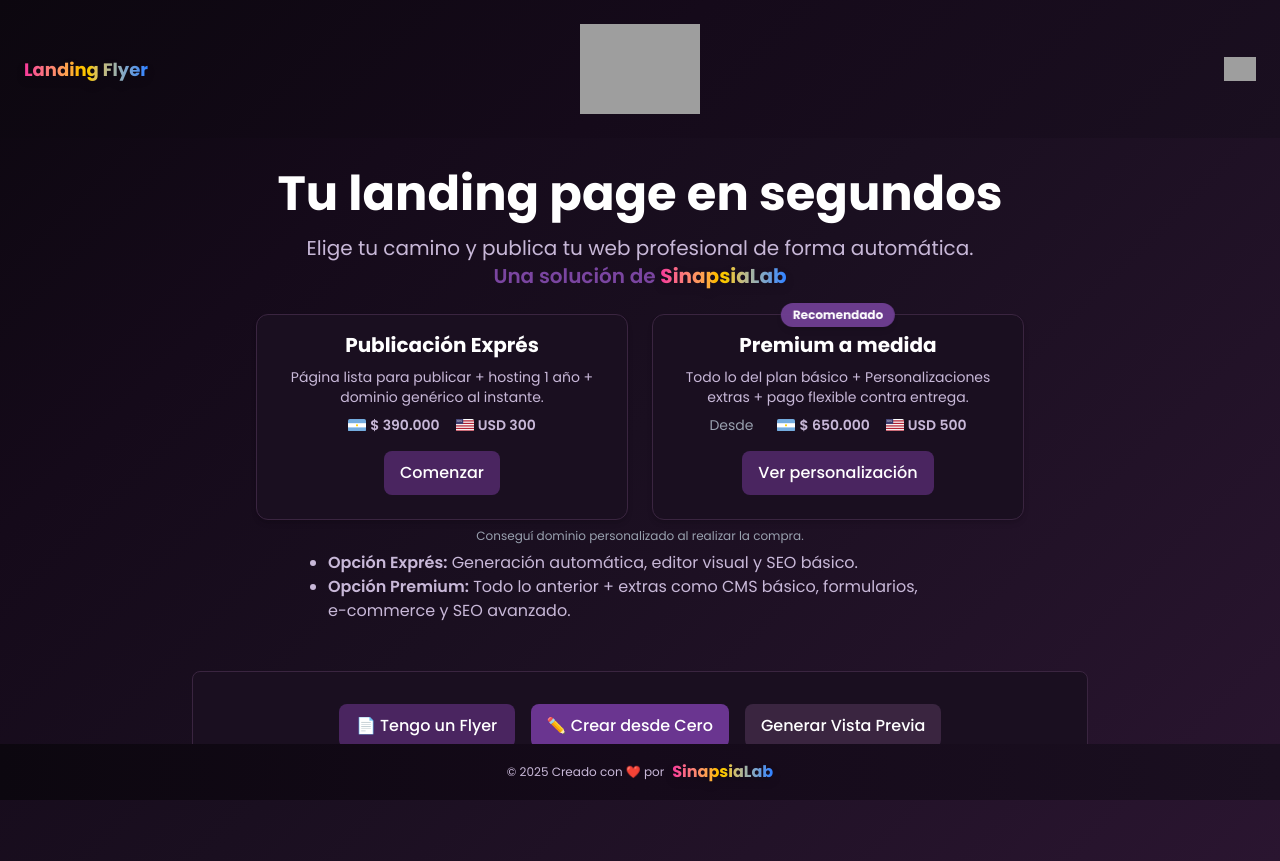
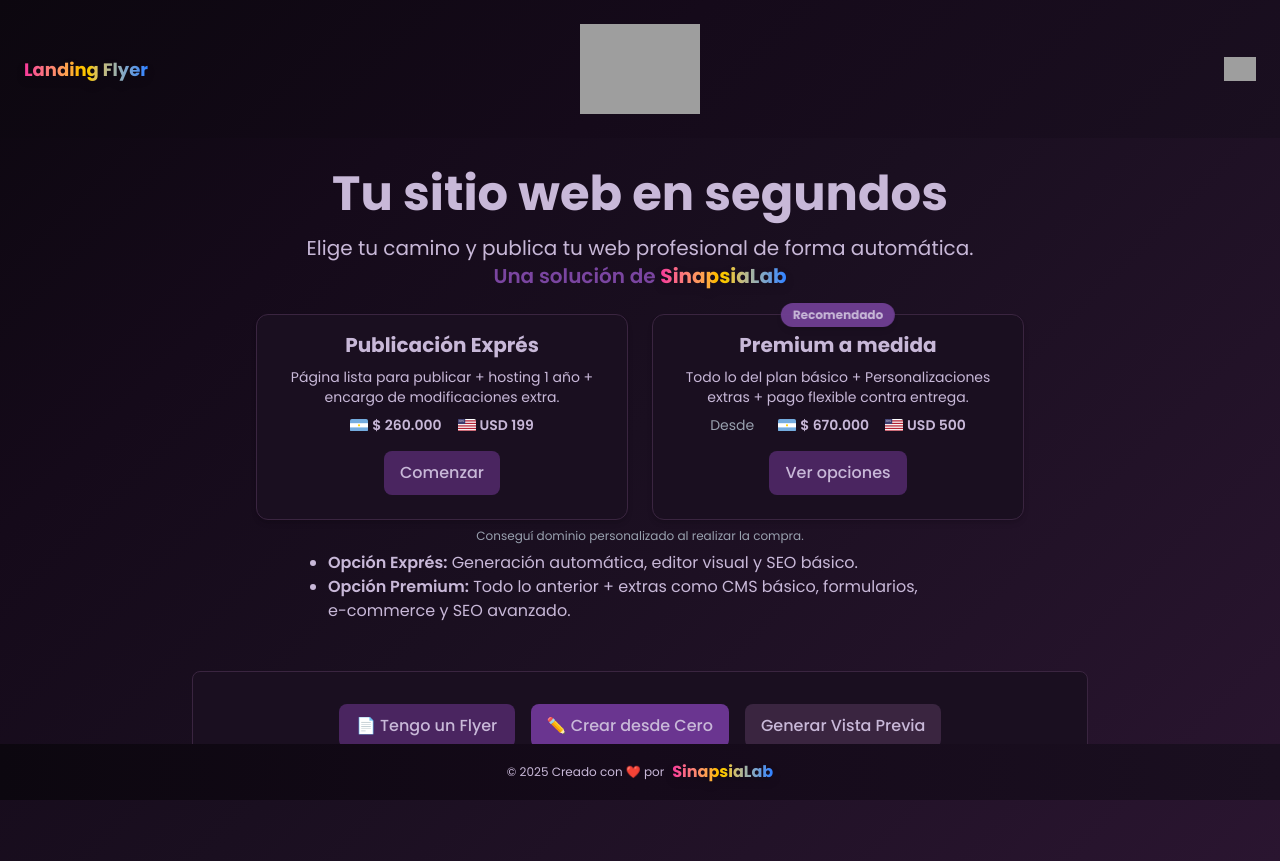
Before and after one commit to CharlyBGood/landingflyer, a React (Vite) app in the folder frontend/: page / in a window 1280 px wide. Built offline with nearby package versions, Linux system fonts and the light colour scheme; grey boxes are pictures that could not be loaded.

Commit message:
modify colors to use custom colors

```diff
--- a/frontend/src/components/Editor.jsx
+++ b/frontend/src/components/Editor.jsx
@@ -64,7 +64,7 @@ function Editor() {
             const btn = document.createElement('button');
             btn.type = 'button';
             btn.textContent = 'Reemplazar imagen';
-            btn.className = 'img-replace-btn absolute z-50 px-2 py-1 rounded bg-purple-600 text-white text-xs shadow hover:bg-purple-700 focus:outline-none';
+            btn.className = 'img-replace-btn absolute z-50 px-2 py-1 rounded bg-purple-600 text-sinapsia-light text-xs shadow hover:bg-purple-700 focus:outline-none';
             btn.style.position = 'absolute';
             btn.style.top = '8px';
             btn.style.left = '8px';
@@ -355,7 +355,7 @@ function Editor() {
         </div>
         <button
           onClick={handlePublish}
-          className="edit-mode-btn publish-btn-custom flex items-center gap-2 px-3 py-2 sm:px-4 sm:py-3 text-sm sm:text-base font-semibold text-white bg-gradient-to-r from-purple-500 to-purple-600 hover:from-purple-600 hover:to-purple-700 rounded-xl sm:rounded-2xl transition-all duration-200 transform hover:-translate-y-0.5 hover:shadow-lg focus:outline-none focus:ring-2 focus:ring-purple-500 focus:ring-offset-2"
+          className="edit-mode-btn publish-btn-custom flex items-center gap-2 px-3 py-2 sm:px-4 sm:py-3 text-sm sm:text-base font-semibold text-sinapsia-light bg-gradient-to-r from-purple-500 to-purple-600 hover:from-purple-600 hover:to-purple-700 rounded-xl sm:rounded-2xl transition-all duration-200 transform hover:-translate-y-0.5 hover:shadow-lg focus:outline-none focus:ring-2 focus:ring-purple-500 focus:ring-offset-2"
           aria-label="Publicar página"
         >
           <GlobeIcon size={18} className="flex-shrink-0" />
--- a/frontend/src/components/HeroCard.jsx
+++ b/frontend/src/components/HeroCard.jsx
@@ -5,9 +5,9 @@ export default function HeroCard({ header, paragraph, priceUSD, priceARS, btnTex
   return (
     <div className="flex-1 bg-sinapsia-base border border-sinapsia-accent rounded-xl p-4 flex flex-col items-center shadow-md relative">
       {recommended && (
-        <span className="absolute -top-3 left-1/2 -translate-x-1/2 bg-sinapsia-accent/80 backdrop-blur-sm text-white text-xs font-bold px-3 py-1 rounded-full shadow-md z-10" style={{backgroundColor: 'rgba(122,69,160,0.85)'}}>Recomendado</span>
+        <span className="absolute -top-3 left-1/2 -translate-x-1/2 bg-sinapsia-accent/80 backdrop-blur-sm text-sinapsia-light text-xs font-bold px-3 py-1 rounded-full shadow-md z-10" style={{backgroundColor: 'rgba(122,69,160,0.85)'}}>Recomendado</span>
       )}
-      <h3 className="text-xl font-bold mb-2 text-white">
+      <h3 className="text-xl font-bold mb-2 text-sinapsia-light">
         {header}
       </h3>
       <p className="text-sinapsia-light mb-2 text-sm">
@@ -26,7 +26,7 @@ export default function HeroCard({ header, paragraph, priceUSD, priceARS, btnTex
           <span>USD {priceUSD}</span>
         </div>
       </div>
-      <button className="btn-sinapsia-primary w-full sm:w-auto px-4 py-2.5 text-white font-medium text-base rounded-lg transition-all duration-200 transform hover:-translate-y-0.5 hover:shadow-lg mb-2" onClick={onClick}>{btnText}</button>
+      <button className="btn-sinapsia-primary w-full sm:w-auto px-4 py-2.5 text-sinapsia-light font-medium text-base rounded-lg transition-all duration-200 transform hover:-translate-y-0.5 hover:shadow-lg mb-2" onClick={onClick}>{btnText}</button>
     </div>
   )
 }
--- a/frontend/src/components/HeroCardContainer.jsx
+++ b/frontend/src/components/HeroCardContainer.jsx
@@ -6,9 +6,9 @@ export default function HeroCardContainer({ onBasicClick, onPremiumClick }) {
       <div className="flex flex-col sm:flex-row gap-6 justify-center items-stretch max-w-3xl mx-auto mb-4">
         <HeroCard
           header="Publicación Exprés"
-          paragraph="Página lista para publicar + hosting 1 año + dominio genérico al instante."
-          priceUSD={300}
-          priceARS={390000}
+          paragraph="Página lista para publicar + hosting 1 año + encargo de modificaciones extra."
+          priceUSD={199}
+          priceARS={260000}
           btnText="Comenzar"
           onClick={onBasicClick}
         />
@@ -16,8 +16,8 @@ export default function HeroCardContainer({ onBasicClick, onPremiumClick }) {
           header="Premium a medida"
           paragraph="Todo lo del plan básico + Personalizaciones extras + pago flexible contra entrega."
           priceUSD={500}
-          priceARS={650000}
-          btnText="Ver personalización"
+          priceARS={670000}
+          btnText="Ver opciones"
           fromLabel
           recommended
           onClick={onPremiumClick}
--- a/frontend/src/components/HeroSection.jsx
+++ b/frontend/src/components/HeroSection.jsx
@@ -19,11 +19,9 @@ export default function HeroSection({
 
   const handleFlyerClick = () => {
     setInputMode('image');
-    // Trigger file input click
     document.getElementById('file-input').click();
   };
 
-  // Scroll to form section
   const handleScrollToForm = () => {
     const formSection = document.getElementById('form-section');
     if (formSection) {
@@ -31,7 +29,6 @@ export default function HeroSection({
     }
   };
 
-  // Modal for premium extras (simple preview)
   const [showExtrasModal, setShowExtrasModal] = React.useState(false);
   const handlePremiumClick = () => setShowExtrasModal(true);
   const handleCloseExtrasModal = () => setShowExtrasModal(false);
@@ -46,10 +43,9 @@ export default function HeroSection({
 
   return (
     <>
-
       <header className="mb-8 sm:mb-12 text-center">
-        <h1 className="text-3xl sm:text-4xl lg:text-5xl font-bold mb-2 sm:mb-4 text-white">
-          Tu landing page en segundos
+        <h1 className="text-3xl sm:text-4xl lg:text-5xl font-bold mb-2 sm:mb-4 text-sinapsia-light">
+          Tu sitio web en segundos
         </h1>
         <p className="text-base sm:text-lg lg:text-xl max-w-3xl mx-auto px-4 mb-6 text-sinapsia-light">
           Elige tu camino y publica tu web profesional de forma automática.<br />
@@ -90,25 +86,23 @@ export default function HeroSection({
           <button
             onClick={handleFlyerClick}
             disabled={isLoading}
-            className="btn-sinapsia-primary w-full sm:w-auto px-4 py-2.5 disabled:bg-gray-500 text-white font-medium text-sm sm:text-base rounded-lg transition-all duration-200 transform hover:-translate-y-0.5 hover:shadow-lg min-w-0 sm:min-w-44"
+            className="btn-sinapsia-primary w-full sm:w-auto px-4 py-2.5 disabled:bg-gray-500 text-sinapsia-light font-medium text-sm sm:text-base rounded-lg transition-all duration-200 transform hover:-translate-y-0.5 hover:shadow-lg min-w-0 sm:min-w-44"
           >
             📄 {selectedFile ? selectedFile.name.substring(0, 20) + '...' : 'Tengo un Flyer'}
           </button>
 
-          {/* Botón "Crear desde cero" */}
           <button
             onClick={() => setInputMode('manual')}
             disabled={isLoading}
-            className="btn-sinapsia-secondary w-full sm:w-auto px-4 py-2.5 disabled:bg-gray-500 text-white font-medium text-sm sm:text-base rounded-lg transition-all duration-200 transform hover:-translate-y-0.5 hover:shadow-lg min-w-0 sm:min-w-44"
+            className="btn-sinapsia-secondary w-full sm:w-auto px-4 py-2.5 disabled:bg-gray-500 text-sinapsia-light font-medium text-sm sm:text-base rounded-lg transition-all duration-200 transform hover:-translate-y-0.5 hover:shadow-lg min-w-0 sm:min-w-44"
           >
             ✏️ Crear desde Cero
           </button>
 
-          {/* Botón Generar */}
           <button
             onClick={inputMode === 'image' ? handleGeneratePreview : () => { }}
             disabled={isLoading || (inputMode === 'image' && !selectedFile)}
-            className="btn-sinapsia-tertiary w-full sm:w-auto px-4 py-2.5 disabled:bg-gray-500 text-white font-medium text-sm sm:text-base rounded-lg transition-all duration-200 transform hover:-translate-y-0.5 hover:shadow-lg disabled:transform-none disabled:shadow-none min-w-0 sm:min-w-44"
+            className="btn-sinapsia-tertiary w-full sm:w-auto px-4 py-2.5 disabled:bg-gray-500 text-sinapsia-light font-medium text-sm sm:text-base rounded-lg transition-all duration-200 transform hover:-translate-y-0.5 hover:shadow-lg disabled:transform-none disabled:shadow-none min-w-0 sm:min-w-44"
           >
             {isLoading ? 'Generando...' : 'Generar Vista Previa'}
           </button>
@@ -127,15 +121,14 @@ export default function HeroSection({
         )}
       </main>
 
-      {/* Modal para formulario manual */}
       {inputMode === 'manual' && (
         <div className="modal-overlay fixed inset-0 bg-black/80 flex items-center justify-center z-[1000] p-4">
           <div className="modal-container bg-sinapsia-gradient w-full max-w-4xl max-h-[90vh] overflow-hidden rounded-2xl shadow-2xl">
             <div className="bg-sinapsia-deep flex justify-between items-center p-6 sm:p-8 border-b border-gray-600/30">
-              <h2 className="text-white m-0 text-xl sm:text-2xl font-bold">✏️ Crear Landing Page Personalizada</h2>
+              <h2 className="text-sinapsia-light m-0 text-xl sm:text-2xl font-bold">✏️ Crear Landing Page Personalizada</h2>
               <button
                 onClick={handleCloseModal}
-                className="bg-gray-600 hover:bg-gray-500 text-gray-300 hover:text-white border-0 rounded-full w-10 h-10 flex items-center justify-center cursor-pointer text-xl transition-all duration-200 hover:scale-110"
+                className="bg-gray-600 hover:bg-gray-500 text-gray-300 hover:text-sinapsia-light border-0 rounded-full w-10 h-10 flex items-center justify-center cursor-pointer text-xl transition-all duration-200 hover:scale-110"
                 aria-label="Cerrar"
               >
                 ✕
--- a/frontend/src/index.css
+++ b/frontend/src/index.css
@@ -5,12 +5,13 @@
   line-height: 1.5;
   font-weight: 400;
   color-scheme: light dark;
-  color: rgba(255, 255, 255, 0.87);
+  color: #c8b8d8;
   background-color: #242424;
   font-synthesis: none;
   text-rendering: optimizeLegibility;
   -webkit-font-smoothing: antialiased;
   -moz-osx-font-smoothing: grayscale;
+
 }
 
 body {
@@ -22,7 +23,14 @@ button {
   cursor: pointer;
 }
 
-img, svg, video, canvas, audio, iframe, embed, object {
+img,
+svg,
+video,
+canvas,
+audio,
+iframe,
+embed,
+object {
   display: inline-block;
   vertical-align: inherit;
 }
```
Also changed, not shown: frontend/src/components/ExtrasPreviewModal.jsx (+6 -10 lines). Lines whose indentation alone changed are shown as unchanged.
